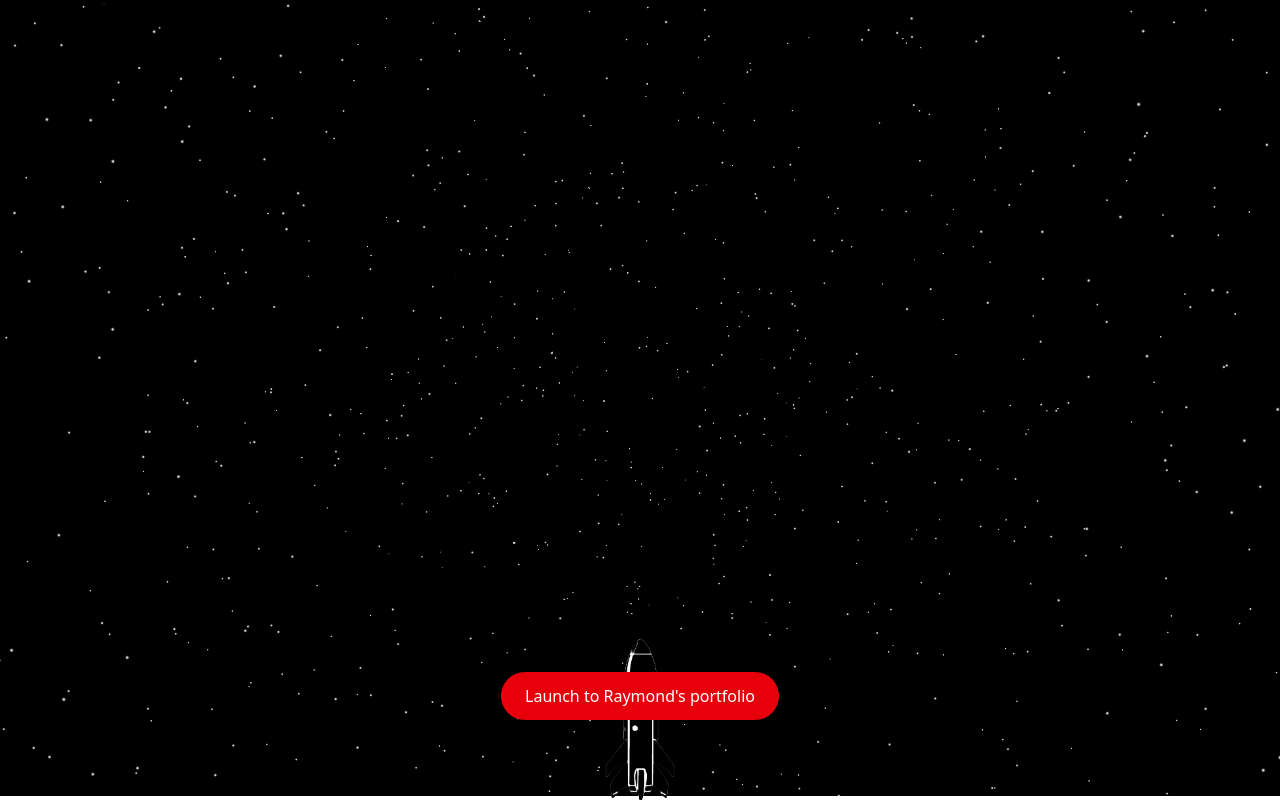
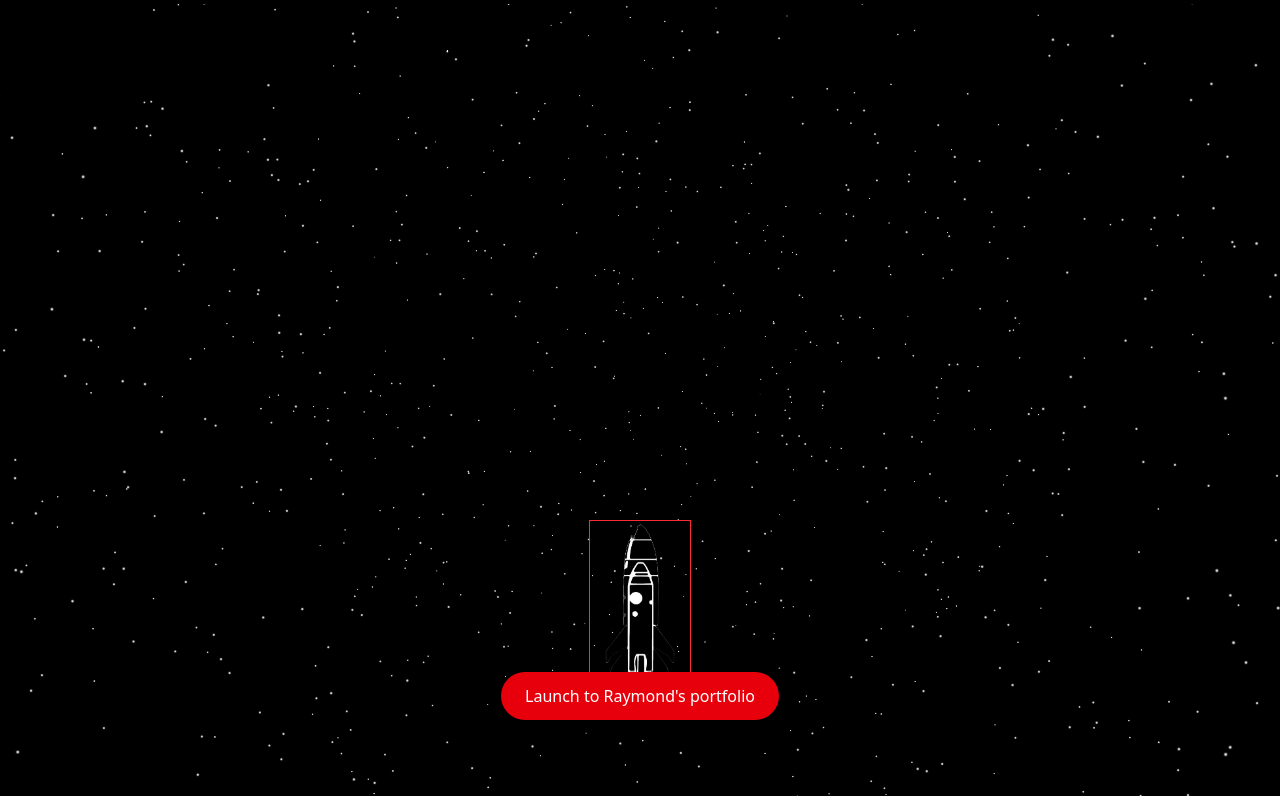
Before and after one commit to RaymondC-tech/portfolio, a Next.js app: page / in a window 1280 px wide. Built offline with nearby package versions, Linux system fonts and the light colour scheme.

Commit message:
animation done

```diff
--- a/src/app/layout.tsx
+++ b/src/app/layout.tsx
@@ -1,5 +1,6 @@
 import type { Metadata } from "next";
 import "./globals.css";
+import {Starfield} from '@/components'
 
 export const metadata: Metadata = {
   title: "Raymond Chan portfolio",
@@ -14,6 +15,7 @@ export default function RootLayout({
   return (
     <html lang="en">
       <body className="relative min-h-screen overflow-hidden text-white">
+        <Starfield/>
         {children}
       </body>
     </html>
--- a/src/app/page.tsx
+++ b/src/app/page.tsx
@@ -1,7 +1,7 @@
 'use client'
 
 import {useState} from 'react';
-import {Chatbox, Button, TypingIntro, Navbar, Starfield} from '@/components'
+import {Chatbox, Button, TypingIntro, Navbar} from '@/components'
 import RocketIntro from '@/components/RocketIntro'
 
 export default function HomePage() {
@@ -14,7 +14,6 @@ export default function HomePage() {
       ) : (
         <>
           <Navbar />
-          <Starfield />
           <div className="relative z-10">
             <TypingIntro/>
             <Chatbox/>
--- a/src/components/RocketIntro.tsx
+++ b/src/components/RocketIntro.tsx
@@ -11,50 +11,39 @@ export default function RocketIntro({ onComplete }: { onComplete: () => void }){
     //RocketIntro component expects single prop called onComplete and must be a function that takes no arguements and returns nothing
     //onComplete: () => void   type annotation that tells the shape of prop
     const [launched, setLaunched] = useState(false)
-    const [imageError, setImageError] = useState(false)
+    const [showContent, setShowContent] = useState(true) //for AnimatePresence to unmount
 
     const handleLaunch = () => {
         setLaunched(true);
         setTimeout(() => {
-            onComplete(); //notify parent intro id done
+            setShowContent(false) //trigger AnimationPresence exit
         }, 2000); // Reduced to 2 seconds to match animation duration
     }
 
     return (
-        <AnimatePresence mode="wait">
-         {!launched && (
+        <AnimatePresence mode="wait" onExitComplete={onComplete}>
+         {showContent && (
             <motion.div
                 key="rocket-intro"
-                className="fixed inset-0 w-full h-screen bg-black overflow-hidden flex flex-col justify-end items-center"
+                className="fixed inset-0 w-full h-screen overflow-hidden flex flex-col justify-end items-center z-50"
                 exit={{ opacity: 0 }}
             >
                 <Starfield/>
                 {/* Rocket Container */}
                 <div className="absolute bottom-20 w-full h-[200px] flex justify-center">
                     <motion.div
-                        initial={{ y: '100%' }}
-                        animate={launched ? { y: '-200%' } : { y: '100%' }}
-                        transition={{
-                            duration: 2,
-                            ease: "easeInOut"
-                        }}
-                        className="relative z-20"
+                        initial={{ y: 0 }}
+                        animate={launched ? { y: '-120vh' } : { y: 0 }}
+                        transition={{ duration: 2, ease: "easeInOut" }}
+                        className="relative z-20 border border-red-500"
                     >
-                        {imageError ? (
-                            <div className="w-[100px] h-[100px] bg-red-500 flex items-center justify-center text-white">
-                                Rocket Image
-                            </div>
-                        ) : (
                         <Image
                             src="/rocketImg.png"
                             alt="rocket"
                             width={100}
                             height={100}
-                                className="transform -translate-y-1/2"
-                                onError={() => setImageError(true)}
                             priority
                         />
-                        )}
                     </motion.div>
                 </div>
 
```
Lines whose indentation alone changed are shown as unchanged.
